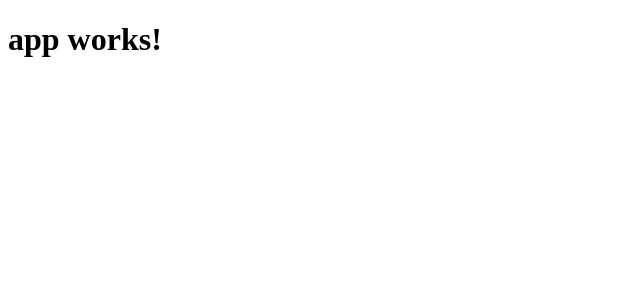
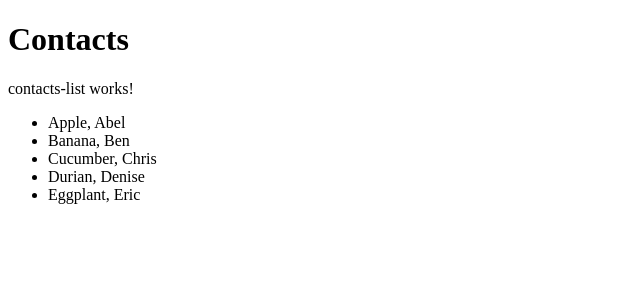
Before and after one commit to Rockncoder/contacts-troy, an Angular app: page /contacts in a window 1280 px wide. Shown: the top 300 px of the page, without its empty margins (0-640 px from the left). Built offline with nearby package versions, Linux system fonts and the light colour scheme.

Commit message:
Adds everything

```diff
--- /dev/null
+++ b/database.rules.json
@@ -0,0 +1,6 @@
+{
+  "rules": {
+    ".read": "true",
+    ".write": "true"
+  }
+}
--- a/package.json
+++ b/package.json
@@ -8,7 +8,8 @@
     "start": "ng serve",
     "test": "ng test",
     "lint": "ng lint",
-    "e2e": "ng e2e"
+    "e2e": "ng e2e",
+    "prod": "ng build prod"
   },
   "private": true,
   "dependencies": {
--- a/src/app/app.component.html
+++ b/src/app/app.component.html
@@ -1,3 +1,4 @@
 <h1>
   {{title}}
 </h1>
+<router-outlet></router-outlet>
--- a/src/app/app.component.ts
+++ b/src/app/app.component.ts
@@ -6,5 +6,8 @@ import { Component } from '@angular/core';
   styleUrls: ['./app.component.css']
 })
 export class AppComponent {
-  title = 'app works!';
+  title = 'Contacts';
+
+  showName(){
+  }
 }
--- /dev/null
+++ b/src/app/contacts-list/contacts-list.component.html
@@ -0,0 +1,6 @@
+<p>
+  contacts-list works!
+</p>
+<ul>
+  <li *ngFor="let contact of contacts">{{contact.lastName}}, {{contact.name}}</li>
+</ul>
--- /dev/null
+++ b/src/app/contacts-list/contacts-list.component.ts
@@ -0,0 +1,22 @@
+import {Component, OnInit} from '@angular/core';
+
+@Component({
+  selector: 'app-contacts-list',
+  templateUrl: './contacts-list.component.html',
+  styleUrls: ['./contacts-list.component.css']
+})
+export class ContactsListComponent implements OnInit {
+
+  contacts = [
+    {name: "Abel", lastName: "Apple"},
+    {name: "Ben", lastName: "Banana"},
+    {name: "Chris", lastName: "Cucumber"},
+    {name: "Denise", lastName: "Durian"},
+    {name: "Eric", lastName: "Eggplant"}];
+
+  constructor() {
+  }
+
+  ngOnInit() {
+  }
+}
--- a/src/index.html
+++ b/src/index.html
@@ -10,5 +10,6 @@
 </head>
 <body>
   <app-root>Loading...</app-root>
+
 </body>
 </html>
```
Also changed, not shown: src/app/app-routing/app-routing.module.ts (added, +19 -0 lines), src/app/app.module.ts (+10 -2 lines), firebase.json (added), src/app/contacts-list/contacts-list.component.css (added), 2 other files (tests, documents, lock files or other folders).
